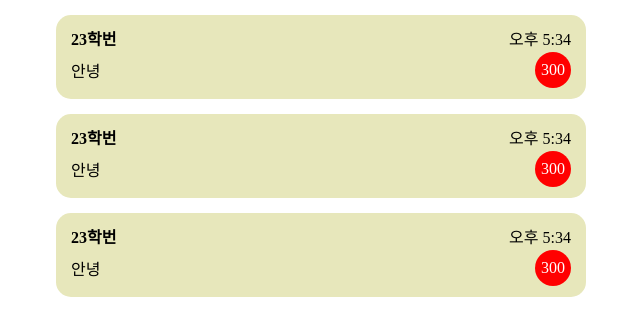
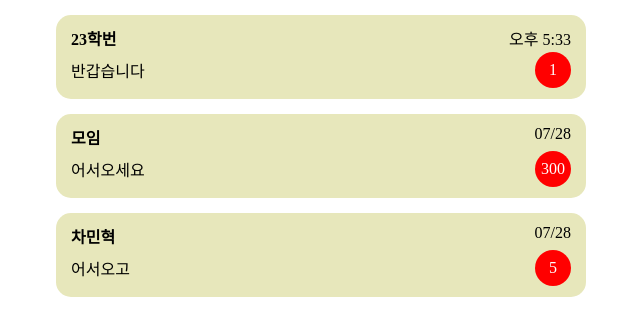
Before and after one commit to nineto6/FE-Chat, a React (Create React App) app: page /chatroom in a window 1280 px wide. Shown: the top 336 px of the page, without its empty margins (319-959 px from the left). Built offline with nearby package versions, Linux system fonts and the light colour scheme.

Commit message:
SET: add bubble trigger

```diff
--- a/src/components/ChatRoom.tsx
+++ b/src/components/ChatRoom.tsx
@@ -32,7 +32,7 @@ const Message = styled.div`
   align-items: center;
 `;
 
-const Bubble = styled.span`
+const Bubble = styled.span<{ visible: boolean }>`
   background-color: red;
   color: white;
 
@@ -46,18 +46,31 @@ const Bubble = styled.span`
   height: 24px;
 
   border-radius: 18px;
+  opacity: ${(props) => (props.visible ? 1 : 0)};
 `;
 
-export default function ChatRoom() {
+interface IChatRoomProps {
+  title: string;
+  message: string;
+  recentTime: string;
+  bubble: number;
+}
+
+export default function ChatRoom({
+  title,
+  message,
+  recentTime,
+  bubble,
+}: IChatRoomProps) {
   return (
     <Room>
       <RoomInfo>
-        <RoomName>23학번</RoomName>
-        <RecentTime>오후 5:34</RecentTime>
+        <RoomName>{title}</RoomName>
+        <RecentTime>{recentTime}</RecentTime>
       </RoomInfo>
       <Message>
-        <div>안녕</div>
-        <Bubble>300</Bubble>
+        <div>{message}</div>
+        <Bubble visible={bubble == 0 ? false : true}>{bubble}</Bubble>
       </Message>
     </Room>
   );
--- a/src/pages/ChatRoomList.tsx
+++ b/src/pages/ChatRoomList.tsx
@@ -1,13 +1,39 @@
 import { styled } from "styled-components";
 import ChatRoom from "../components/ChatRoom";
+
+const db = [
+  {
+    title: "23학번",
+    message: "반갑습니다",
+    recentTime: "오후 5:33",
+    bubble: 1,
+  },
+  {
+    title: "모임",
+    message: "어서오세요",
+    recentTime: "07/28",
+    bubble: 300,
+  },
+  {
+    title: "차민혁",
+    message: "어서오고",
+    recentTime: "07/28",
+    bubble: 5,
+  },
+];
 
 export default function ChatRoomList() {
   return (
     <>
       <div>
-        <ChatRoom />
-        <ChatRoom />
-        <ChatRoom />
+        {db.map((list) => (
+          <ChatRoom
+            title={list.title}
+            message={list.message}
+            recentTime={list.recentTime}
+            bubble={list.bubble}
+          />
+        ))}
       </div>
     </>
   );
```
